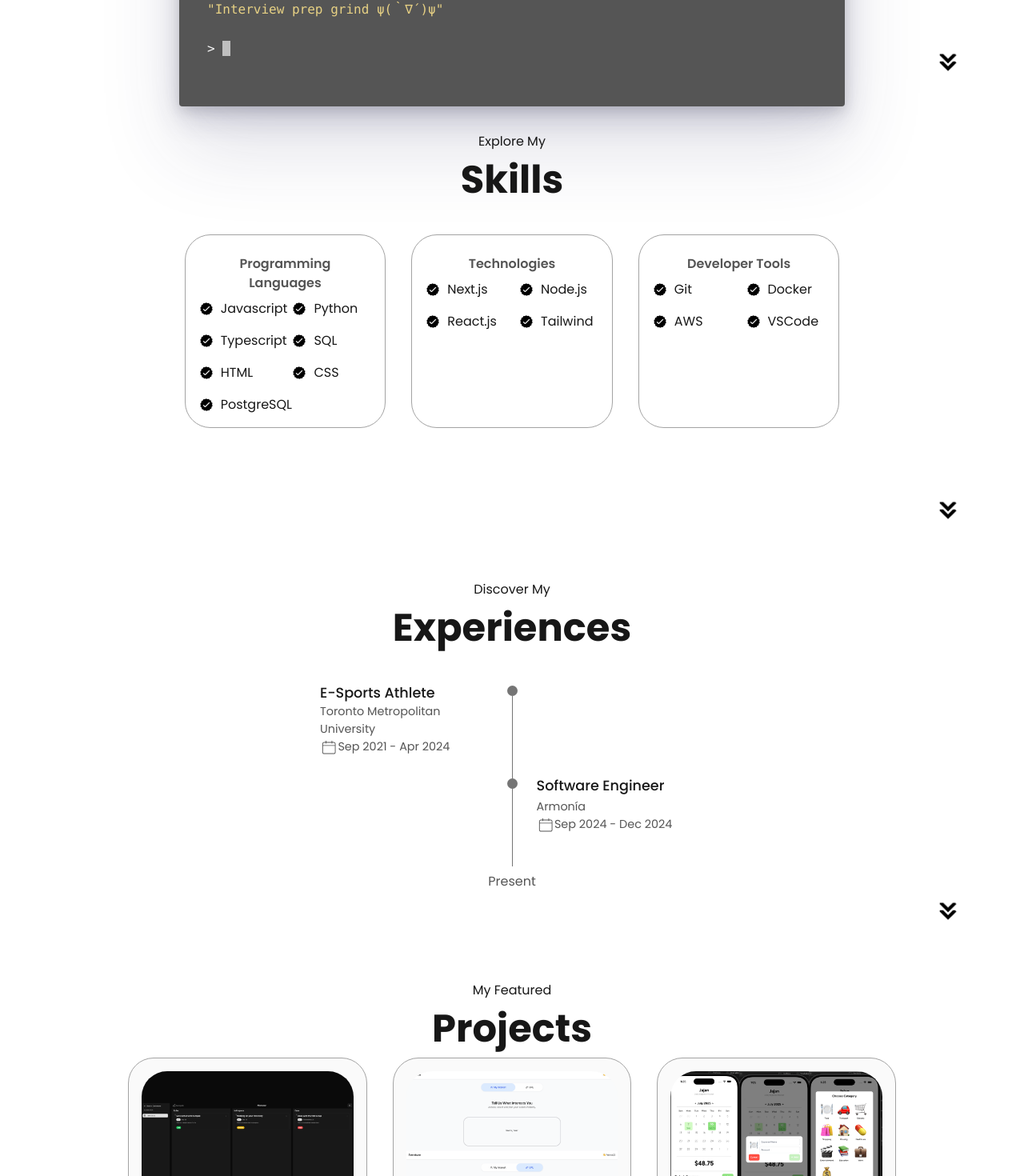
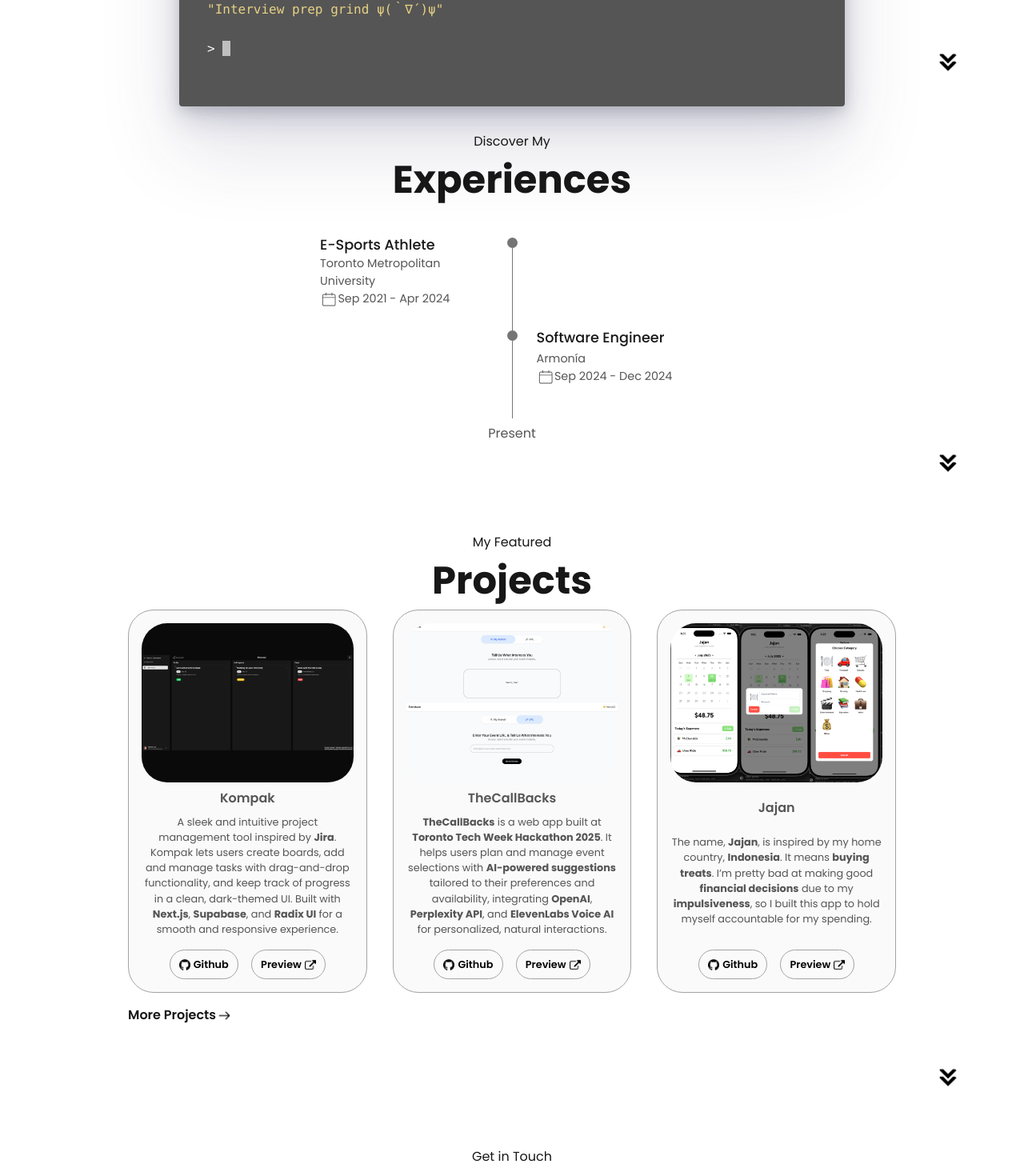
Before and after one commit to PatrickZ3/professionalPortfolio, a Next.js app: page / in a window 1280 px wide. Shown: the part 1210-2680 px from the top of the page at 80% size. Built offline with nearby package versions, Linux system fonts and the light colour scheme.

Commit message:
alterations

```diff
--- a/src/app/allProject/page.tsx
+++ b/src/app/allProject/page.tsx
@@ -54,7 +54,7 @@
                 Github
               </button>
               <button className="btnProj btn-color-2 project-btn flex items-center gap-1" onClick={() => window.open(project.liveDemo, '_blank')}>
-                Live Demo
+                Preview
                 <Image
                   src="/external.png"
                   alt="external"
--- a/src/app/components/project.tsx
+++ b/src/app/components/project.tsx
@@ -45,7 +45,7 @@
                             Github
                         </button>
                         <button className="btn btn-color-2 project-btn flex items-center gap-1" onClick={() => window.open(project.liveDemo, '_blank')}>
-                            Live Demo
+                            Preview
                             <Image
                                 src="/external.png"
                                 alt="external"
--- a/src/app/page.tsx
+++ b/src/app/page.tsx
@@ -200,7 +200,7 @@
           onClick={() => (window.location.href = "#skills")}
         />
       </section>
-      <section className="skills" id="skills">
+      {/* <section className="skills" id="skills">
         <div className="section__text__p1"> Explore My</div>
         <div className="title">Skills</div>
         <div className="skills-details-container">
@@ -239,7 +239,7 @@
           height={30}
           onClick={() => (window.location.href = "#experiences")}
         />
-      </section>
+      </section> */}
       <section className="experiences" id="experiences">
         <div className="section__text__p1">Discover My</div>
         <div className="title">Experiences</div>
```
